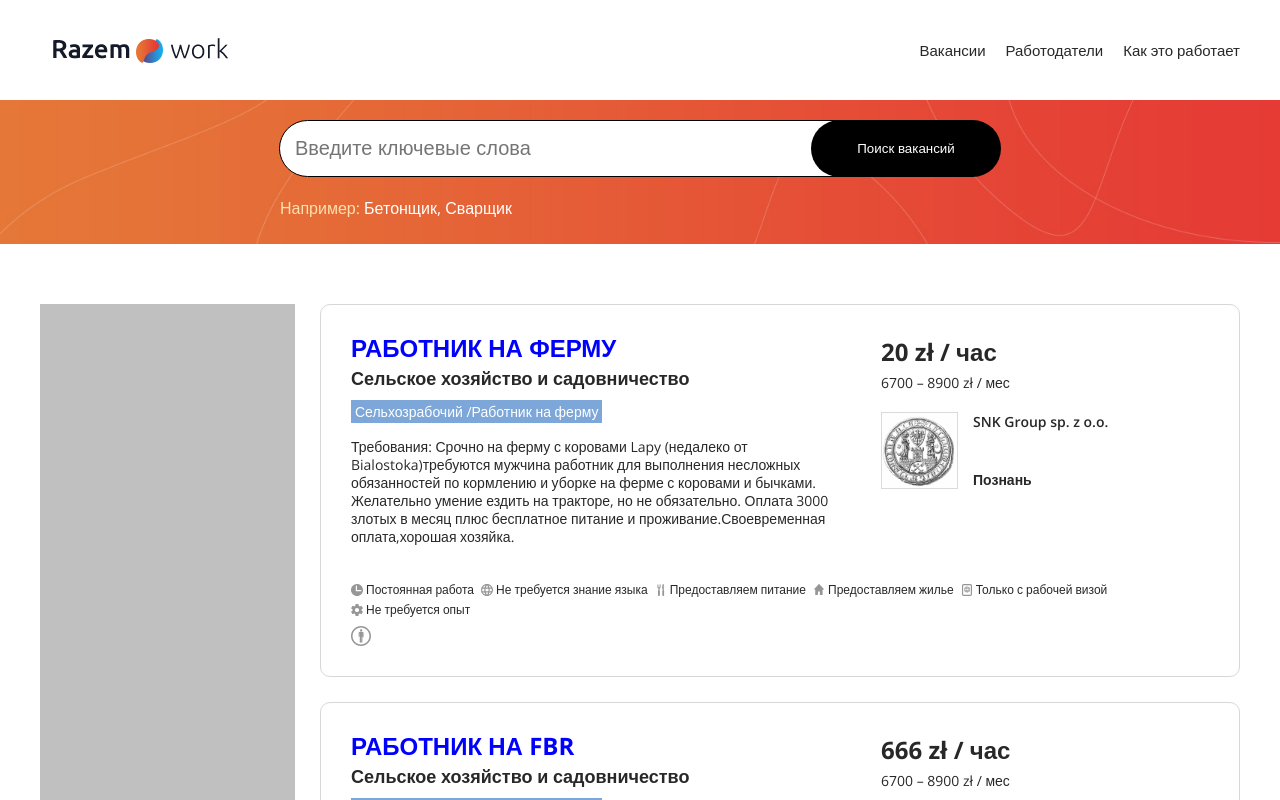
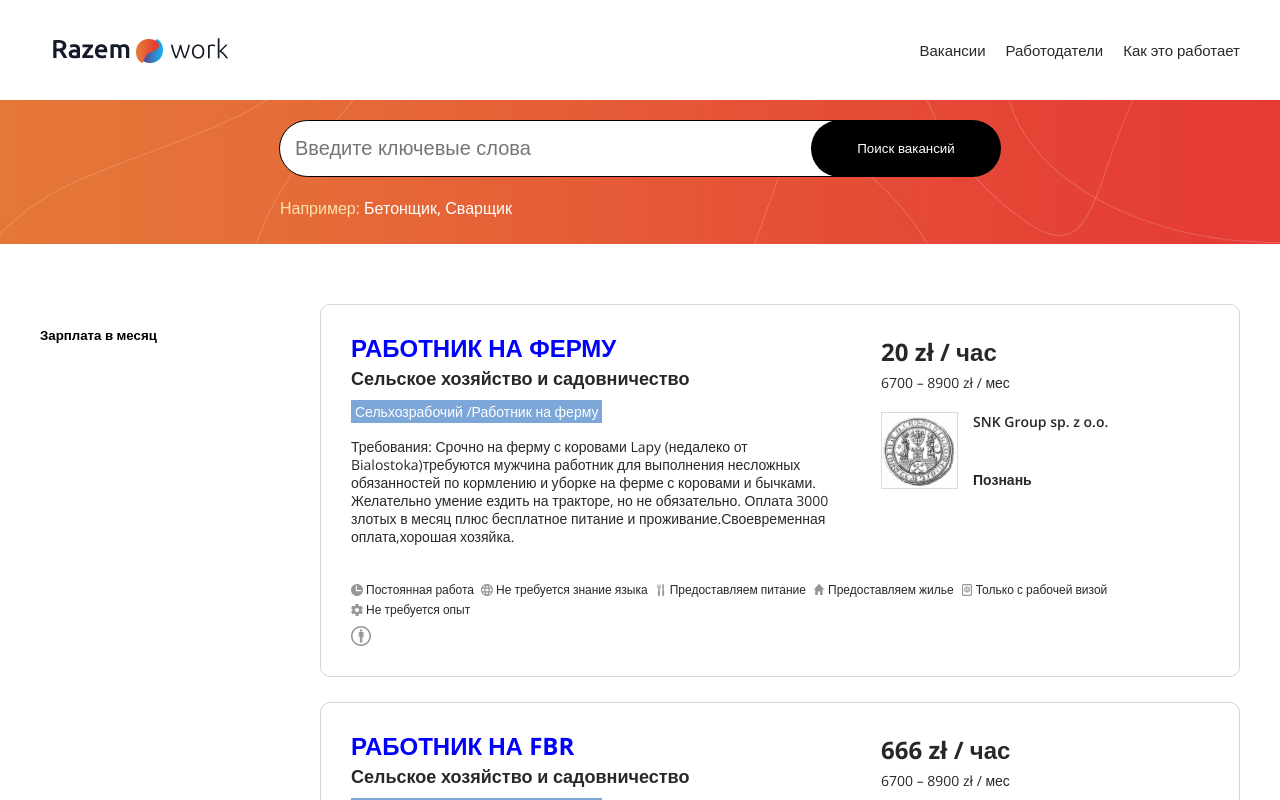
Before and after one commit to Fribolt/work-in-poland, an Angular app in the folder work-in-poland/: page /job-opening in a window 1280 px wide. Shown: the top 800 px of the page. Built offline with nearby package versions, Linux system fonts and the light colour scheme.

Commit message:
added filters component

```diff
--- /dev/null
+++ b/work-in-poland/src/app/components/job-filters/job-filters.component.html
@@ -0,0 +1,4 @@
+<form>
+  <h5 class="subtitle">Зарплата в месяц</h5>
+  <div></div>
+</form>
--- /dev/null
+++ b/work-in-poland/src/app/components/job-filters/job-filters.component.ts
@@ -0,0 +1,19 @@
+import { Component, Input, OnInit } from '@angular/core';
+import { JobCard } from '../../models/job-card.model';
+
+@Component({
+  selector: 'app-job-filters',
+  templateUrl: './job-filters.component.html',
+  styleUrls: ['./job-filters.component.scss']
+})
+export class JobFiltersComponent implements OnInit {
+
+  @Input()
+  jobCardList: JobCard[];
+
+  constructor() { }
+
+  ngOnInit() {
+  }
+
+}
--- a/work-in-poland/src/app/pages/job-openings/job-card-list.ts
+++ b/work-in-poland/src/app/pages/job-openings/job-card-list.ts
@@ -1,4 +1,4 @@
-import {JobCard} from '../../models/job-card.model';
+import { JobCard } from '../../models/job-card.model';
 
 export const jobCardList: JobCard[] = [
   {
--- a/work-in-poland/src/app/pages/job-openings/job-openings.component.html
+++ b/work-in-poland/src/app/pages/job-openings/job-openings.component.html
@@ -1,8 +1,8 @@
 <header class="header">
   <div class="container">
     <div class="job-search">
-      <input class="search" type="text" placeholder="Введите ключевые слова">
-      <button class="search-button" type="button">Поиск вакансий</button>
+      <input [(ngModel)]="searchValue" class="search" type="text" placeholder="Введите ключевые слова">
+      <button class="search-button" type="button" (click)="searchByWords(searchValue)">Поиск вакансий</button>
     </div>
     <p class="search-example">
       Например:
@@ -13,7 +13,7 @@
 <section class="job-opening">
   <div class="container">
     <aside class="filters">
-
+      <app-job-filters></app-job-filters>
     </aside>
     <main class="jobs">
       <app-job-card *ngFor="let jobCar of jobCardList"
--- a/work-in-poland/src/app/pages/job-openings/job-openings.component.scss
+++ b/work-in-poland/src/app/pages/job-openings/job-openings.component.scss
@@ -223,6 +223,5 @@
   .filters {
     width: 255px;
     height: 800px;
-    background-color: silver;
   }
 }
--- a/work-in-poland/src/app/pages/job-openings/job-openings.component.ts
+++ b/work-in-poland/src/app/pages/job-openings/job-openings.component.ts
@@ -8,6 +8,7 @@ import { jobCardList } from './job-card-list';
 })
 export class JobOpeningsComponent implements OnInit {
 
+  searchValue: string;
   jobCardList = jobCardList;
 
   constructor() { }
@@ -15,4 +16,13 @@ export class JobOpeningsComponent implements OnInit {
   ngOnInit() {
   }
 
+  // TODO to realize this method
+
+  searchByWords(value) {
+    // console.log(value);
+    //
+    // this.jobCardList.forEach((item: JobCard) => {
+    // })
+  }
+
 }
```
Also changed, not shown: work-in-poland/src/app/app.module.ts (+6 -2 lines), work-in-poland/src/app/components/job-filters/job-filters.component.scss (added).
